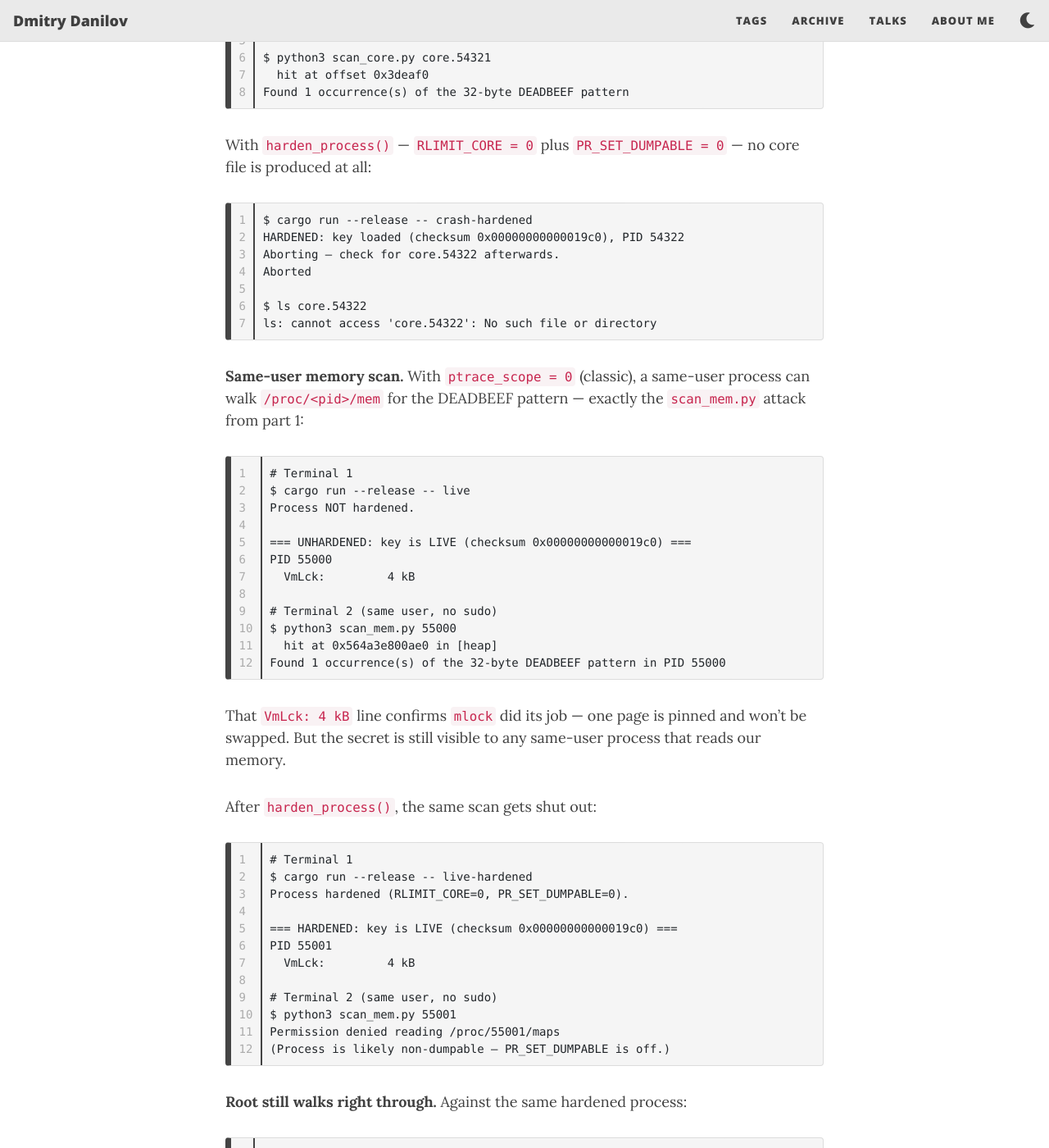
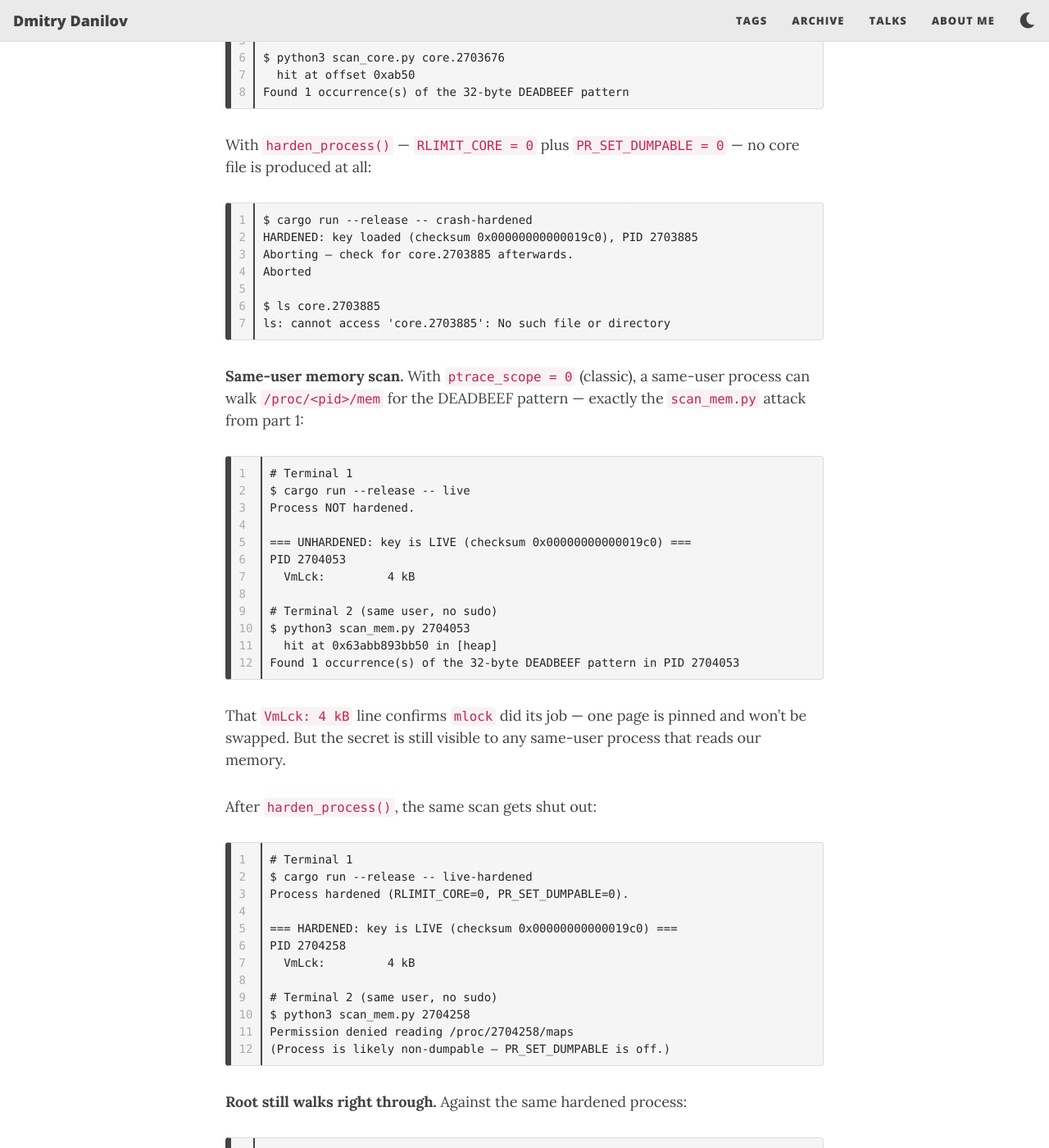
Before and after one commit to f-squirrel/f-squirrel.github.io, a Jekyll site: the page built from _posts/2026-06-25-zeroize-os-hardening.md, in a window 1280 px wide and 1400 px high, scrolled down 9133 px. Shown: the whole window at 82% size. Built offline with Jekyll 4.4.1, drawn with Linux system fonts in a browser that asks for light colours; nearby versions of some CDN libraries; some of the changed text lies outside the part shown.

Commit message:
post: use real demo output and add live-page-protected mode
Replace placeholder PIDs and addresses in the post transcripts with
actual output from running the demos. Remove harden_process() from
live-page-protected so it isolates the PROT_NONE bracket without
conflating it with PR_SET_DUMPABLE.

````diff
--- a/_posts/2026-06-25-zeroize-os-hardening.md
+++ b/_posts/2026-06-25-zeroize-os-hardening.md
@@ -212,12 +212,12 @@ The companion example ([`examples/zeroize-os-hardening`](https://github.com/f-sq
 
 ```text
 $ cargo run --release -- crash
-UNHARDENED: key loaded (checksum 0x00000000000019c0), PID 54321
-Aborting — check for core.54321 afterwards.
+UNHARDENED: key loaded (checksum 0x00000000000019c0), PID 2703676
+Aborting — check for core.2703676 afterwards.
 Aborted (core dumped)
 
-$ python3 scan_core.py core.54321
-  hit at offset 0x3deaf0
+$ python3 scan_core.py core.2703676
+  hit at offset 0xab50
 Found 1 occurrence(s) of the 32-byte DEADBEEF pattern
 ```
 
@@ -225,12 +225,12 @@ With `harden_process()` — `RLIMIT_CORE = 0` plus `PR_SET_DUMPABLE = 0` — no
 
 ```text
 $ cargo run --release -- crash-hardened
-HARDENED: key loaded (checksum 0x00000000000019c0), PID 54322
-Aborting — check for core.54322 afterwards.
+HARDENED: key loaded (checksum 0x00000000000019c0), PID 2703885
+Aborting — check for core.2703885 afterwards.
 Aborted
 
-$ ls core.54322
-ls: cannot access 'core.54322': No such file or directory
+$ ls core.2703885
+ls: cannot access 'core.2703885': No such file or directory
 ```
 
 **Same-user memory scan.** With `ptrace_scope = 0` (classic), a same-user process can walk `/proc/<pid>/mem` for the DEADBEEF pattern — exactly the `scan_mem.py` attack from part 1:
@@ -241,13 +241,13 @@ $ cargo run --release -- live
 Process NOT hardened.
 
 === UNHARDENED: key is LIVE (checksum 0x00000000000019c0) ===
-PID 55000
+PID 2704053
   VmLck:         4 kB
 
 # Terminal 2 (same user, no sudo)
-$ python3 scan_mem.py 55000
-  hit at 0x564a3e800ae0 in [heap]
-Found 1 occurrence(s) of the 32-byte DEADBEEF pattern in PID 55000
+$ python3 scan_mem.py 2704053
+  hit at 0x63abb893bb50 in [heap]
+Found 1 occurrence(s) of the 32-byte DEADBEEF pattern in PID 2704053
 ```
 
 That `VmLck: 4 kB` line confirms `mlock` did its job — one page is pinned and won't be swapped. But the secret is still visible to any same-user process that reads our memory.
@@ -260,21 +260,21 @@ $ cargo run --release -- live-hardened
 Process hardened (RLIMIT_CORE=0, PR_SET_DUMPABLE=0).
 
 === HARDENED: key is LIVE (checksum 0x00000000000019c0) ===
-PID 55001
+PID 2704258
   VmLck:         4 kB
 
 # Terminal 2 (same user, no sudo)
-$ python3 scan_mem.py 55001
-Permission denied reading /proc/55001/maps
+$ python3 scan_mem.py 2704258
+Permission denied reading /proc/2704258/maps
 (Process is likely non-dumpable — PR_SET_DUMPABLE is off.)
 ```
 
 **Root still walks right through.** Against the same hardened process:
 
 ```text
-$ sudo python3 scan_mem.py 55001
-  hit at 0x564a3e800ae0 in [heap]
-Found 1 occurrence(s) of the 32-byte DEADBEEF pattern in PID 55001
+$ sudo python3 scan_mem.py 2704258
+  hit at 0x63abb893bb50 in [heap]
+Found 1 occurrence(s) of the 32-byte DEADBEEF pattern in PID 2704258
 ```
 
 Five syscalls, and root reads the key in one line. What we've closed is the *same-user, non-root* window — which is most of the realistic threat surface for a compromised dependency or a nosy co-tenant.
@@ -282,8 +282,8 @@ Five syscalls, and root reads the key in one line. What we've closed is the *sam
 **After drop, the secret is gone.** Once the `live` or `live-hardened` process prints "key DROPPED," scanning again confirms `Zeroizing` did its job:
 
 ```text
-$ sudo python3 scan_mem.py 55001
-Found 0 occurrence(s) of the 32-byte DEADBEEF pattern in PID 55001
+$ python3 scan_mem.py 2706794
+Found 0 occurrence(s) of the 32-byte DEADBEEF pattern in PID 2706794
 ```
 
 ## Going further: a page-isolated variant
@@ -386,6 +386,23 @@ let sig = key.with_readable(|bytes| sign(bytes, &digest))?;
 // page is PROT_NONE again until the next call.
 ```
 
+The `live-page-protected` demo mode in the companion example lets you watch the bracket in action. While the page is sealed (`PROT_NONE`), the scanner reads `/proc/<pid>/maps`, sees `---p`, and skips the region — finding nothing:
+
+```text
+# page sealed
+$ python3 scan_mem.py 2705892
+Found 0 occurrence(s) of the 32-byte DEADBEEF pattern in PID 2705892
+
+# page briefly unsealed to PROT_READ inside with_readable
+$ python3 scan_mem.py 2705892
+  hit at 0x76517a984000 in (anonymous)
+Found 1 occurrence(s) of the 32-byte DEADBEEF pattern in PID 2705892
+
+# page re-sealed
+$ python3 scan_mem.py 2705892
+Found 0 occurrence(s) of the 32-byte DEADBEEF pattern in PID 2705892
+```
+
 A few honest things to note about this layer:
 
 - **It defends against bugs, not against a determined attacker.** The page is readable *exactly* when you're using the key — which is also when a deliberate attacker would catch you. The win is against *accidents*: stray pointers, OOB reads, an errant log statement.
````
Also changed, not shown: other parts of _posts/2026-06-25-zeroize-os-hardening.md (+1 -1 lines), examples/zeroize-os-hardening/README.md (+42 -0 lines), 1 other file.
